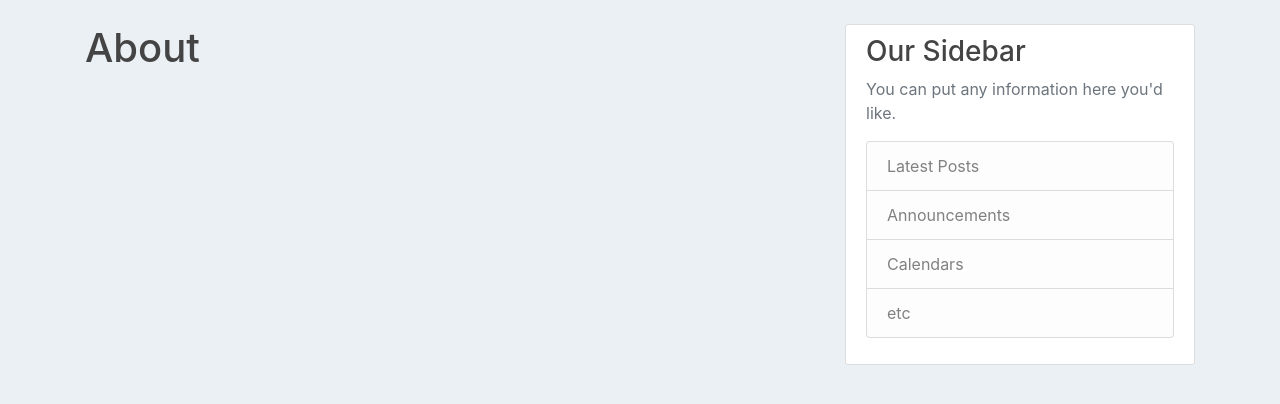
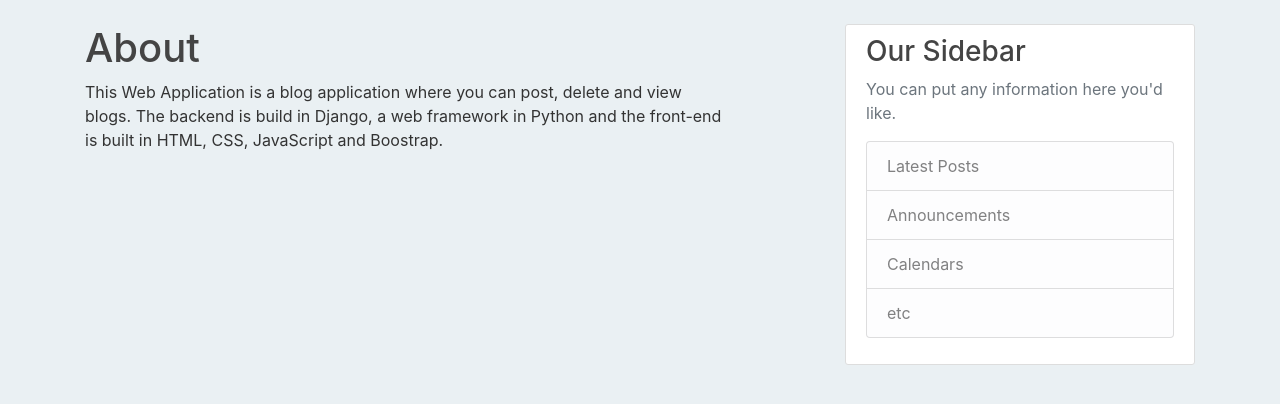
Before and after one commit to arsalanshahid98/Django-WebApp, a Django app: page /about/ in a window 1280 px wide. Shown: the part 56-460 px from the top of the page. Run offline with Django 3.2, Linux system fonts and the light colour scheme; some libraries are stand-ins or nearby versions.

Commit message:
Updated Media and About

```diff
--- a/blog/templates/blog/about.html
+++ b/blog/templates/blog/about.html
@@ -1,4 +1,9 @@
 {% extends "blog/base.html" %}
 {% block content %}
   <h1>About</h1>
+  <p>
+    This Web Application is a blog application where you can post, delete and view<br>
+    blogs. The backend is build in Django, a web framework in Python and the front-end<br>
+    is built in HTML, CSS, JavaScript and Boostrap.
+  </p>
 {% endblock content %}
```
Also changed, not shown: media/profile_pics/default.jpg, media/profile_pics/div4bg2.jpg (deleted).
